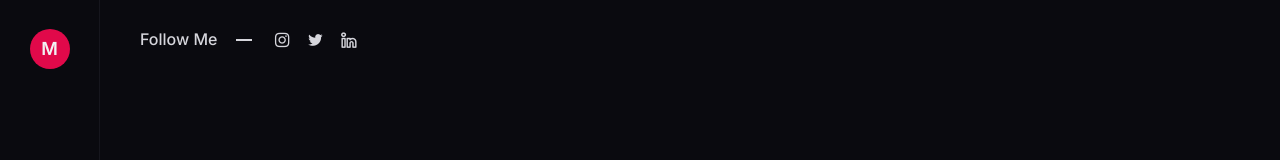
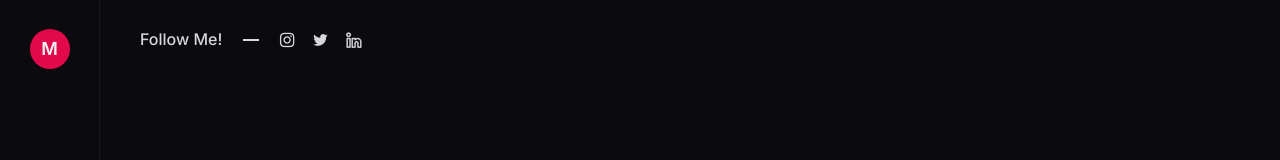
Before and after one commit to psychicDree/manish-portfolio, a Next.js app: page / in a window 1280 px wide. Shown: the top 160 px of the page. Built offline with nearby package versions, Linux system fonts and the light colour scheme; a web font is replaced by a local one.

Commit message:
Update Home component to enhance social follow text with an exclamation mark

```diff
--- a/src/components/Home.tsx
+++ b/src/components/Home.tsx
@@ -12,7 +12,7 @@ export default function Home() {
     <section className="home" id="home">
       <div className="home-container container grid">
         <div className="home-social">
-          <span className="home-social-follow">Follow Me</span>
+          <span className="home-social-follow">Follow Me!</span>
           <div className="home-social-links">
             <a href={instagram.url} target="_blank" className="home-social-link">
               <i className={instagram.icon}></i>
```
